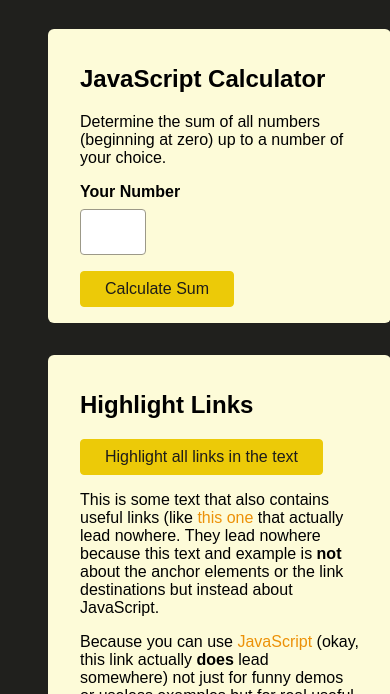
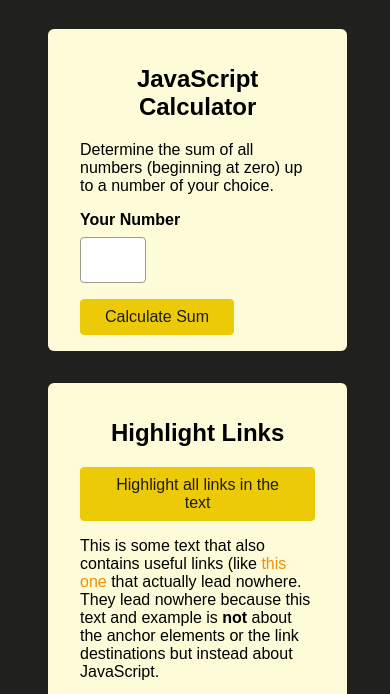
Before and after one commit to Olixfills/play-with-loops, a plain HTML site: page index.html in a window 390 px wide. Shown: the part 125-819 px from the top of the page. Drawn offline with Linux system fonts and the light colour scheme.

Commit message:
mobile responsive fix

```diff
--- a/styles.css
+++ b/styles.css
@@ -85,3 +85,17 @@ a.highlight {
   font-size: 3rem;
   display: none;
 }
+
+
+@media (max-width: 756px){
+  section {
+    margin: 2rem auto;
+    width: 80%;
+    max-width: 50rem;
+
+  }
+
+  h2{
+    text-align: center;
+  }
+}
```
